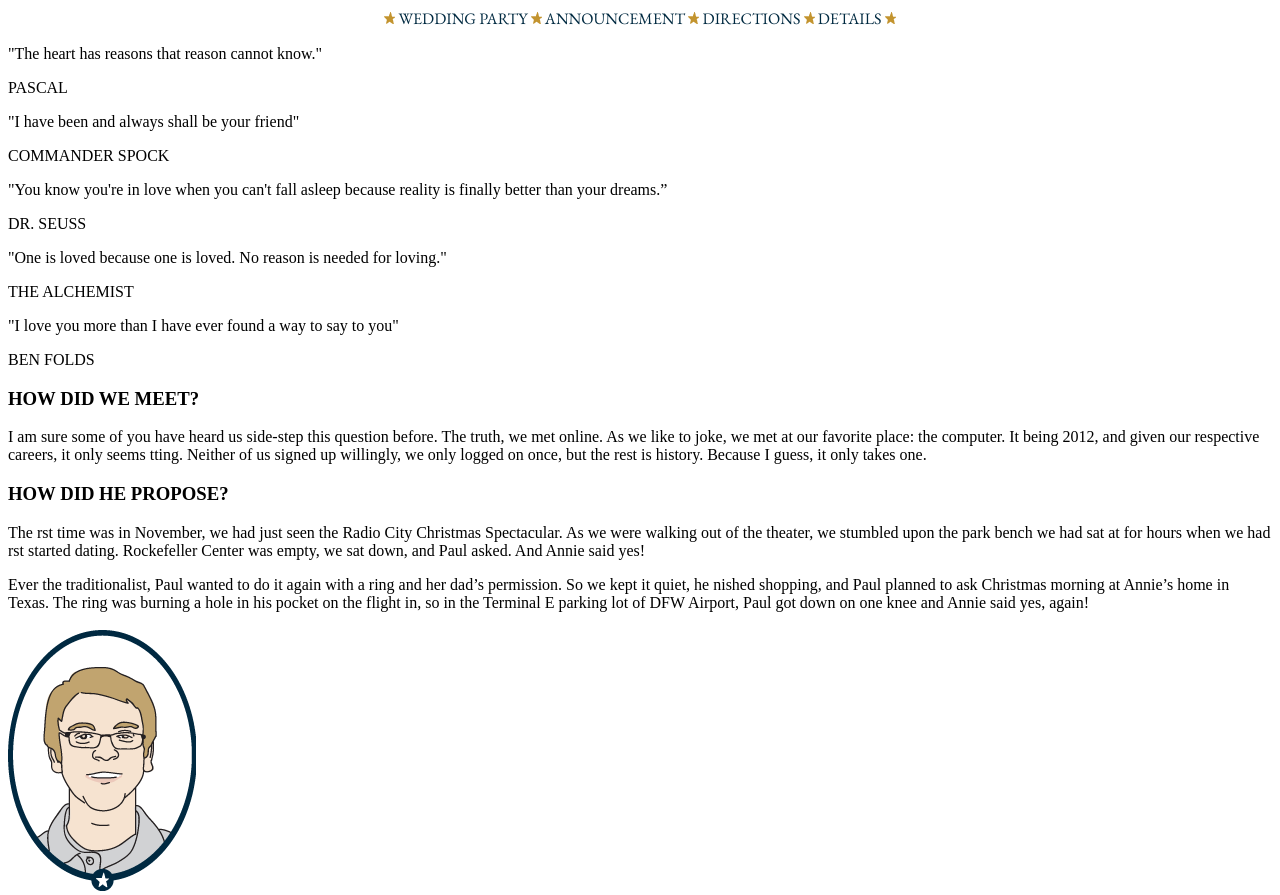
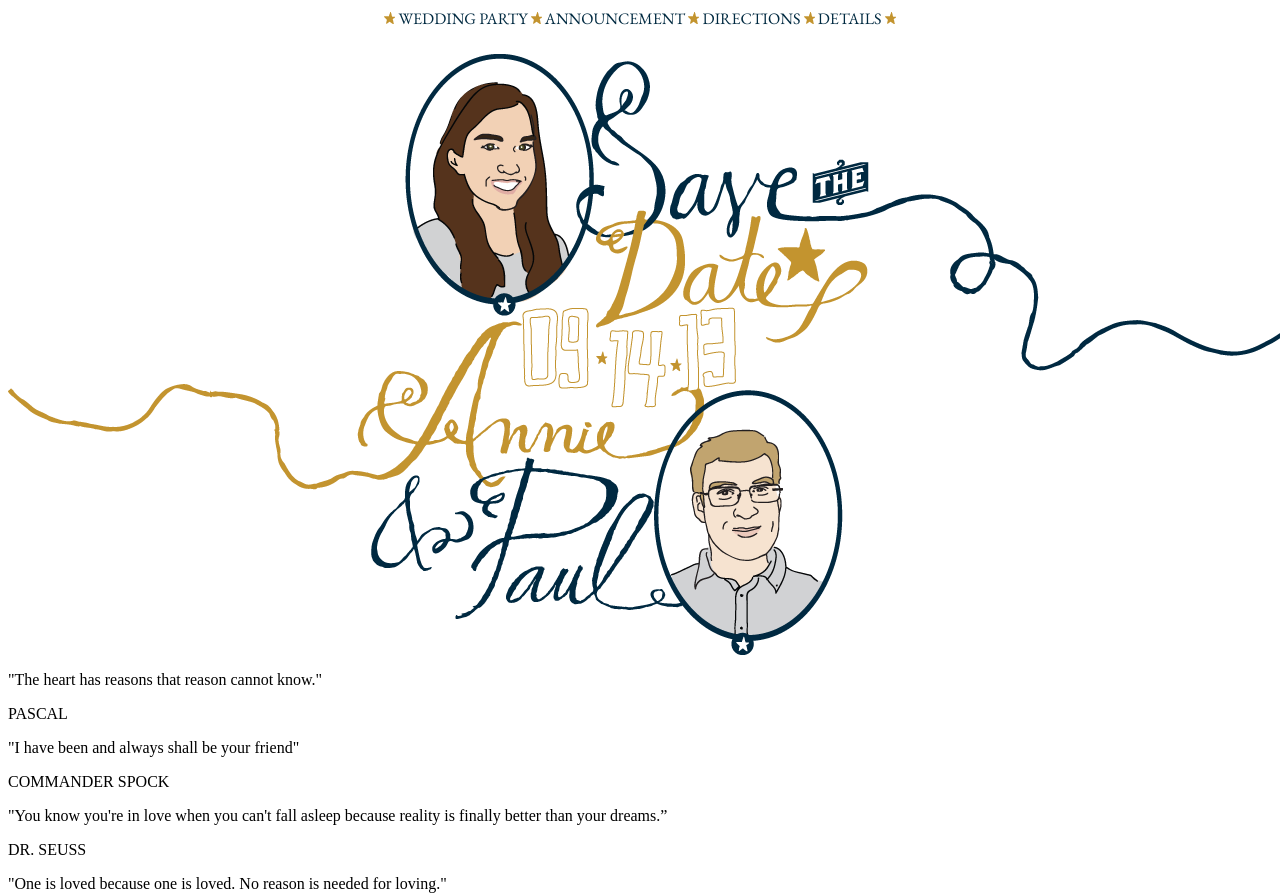
Before and after one commit to pschorf/wedding, a Flask app: page /static/index.html in a window 1280 px wide; the page is wider, and only the part inside the window is pictured. Shown: the top 895 px of that part. Run offline with Flask 2, Linux system fonts and the light colour scheme; some libraries are stand-ins or nearby versions.

Commit message:
add home image

```diff
--- a/static/index.html
+++ b/static/index.html
@@ -18,6 +18,7 @@
     <img src="img/star_small.png"/>
   </span>
 </div>
+<img id="home" src="img/home.png">
 <div id="quotes">
   <div class="quote-wrapper">
     <p class="quote">
--- a/static/style.css
+++ b/static/style.css
@@ -15,3 +15,9 @@
 #header a:visited, #header a:link, header a:hover, header a:focus, header a:active {
     color: #002a41;
 }
+
+#home {
+    display: block;
+    padding-top: 25px;
+    margin: 0 auto;
+}
```
